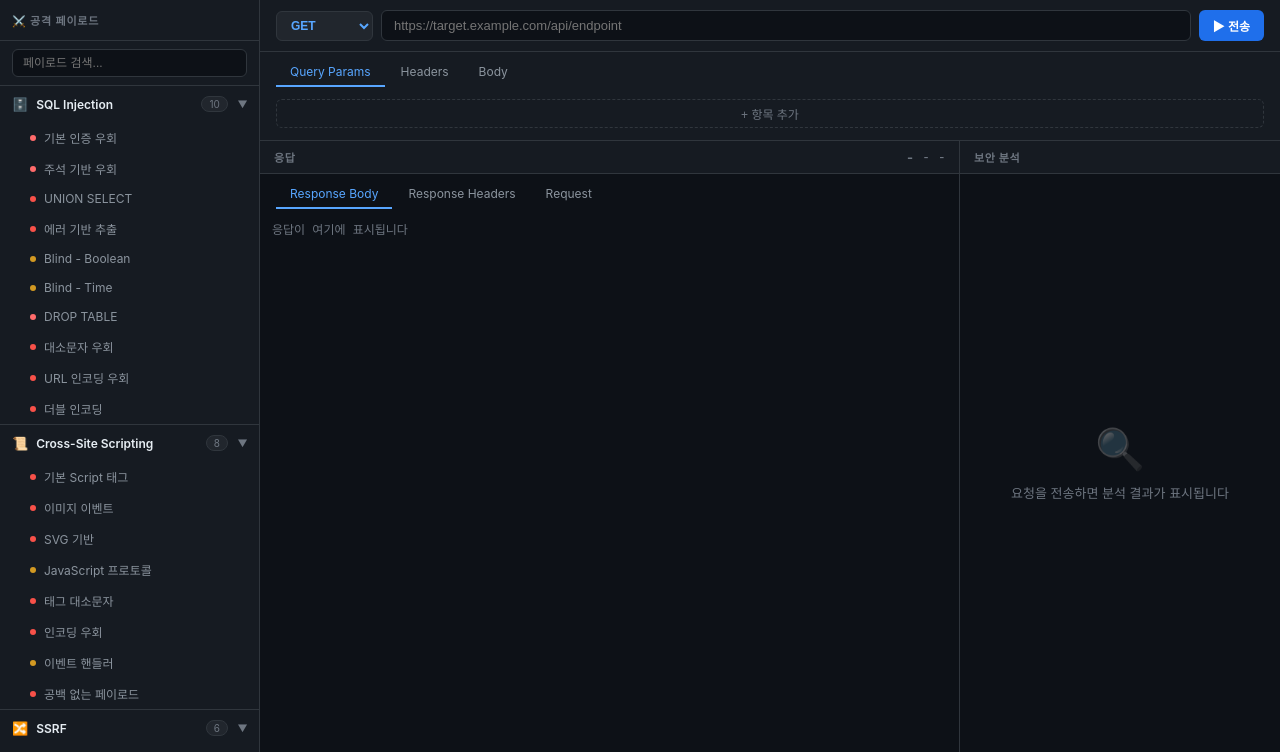
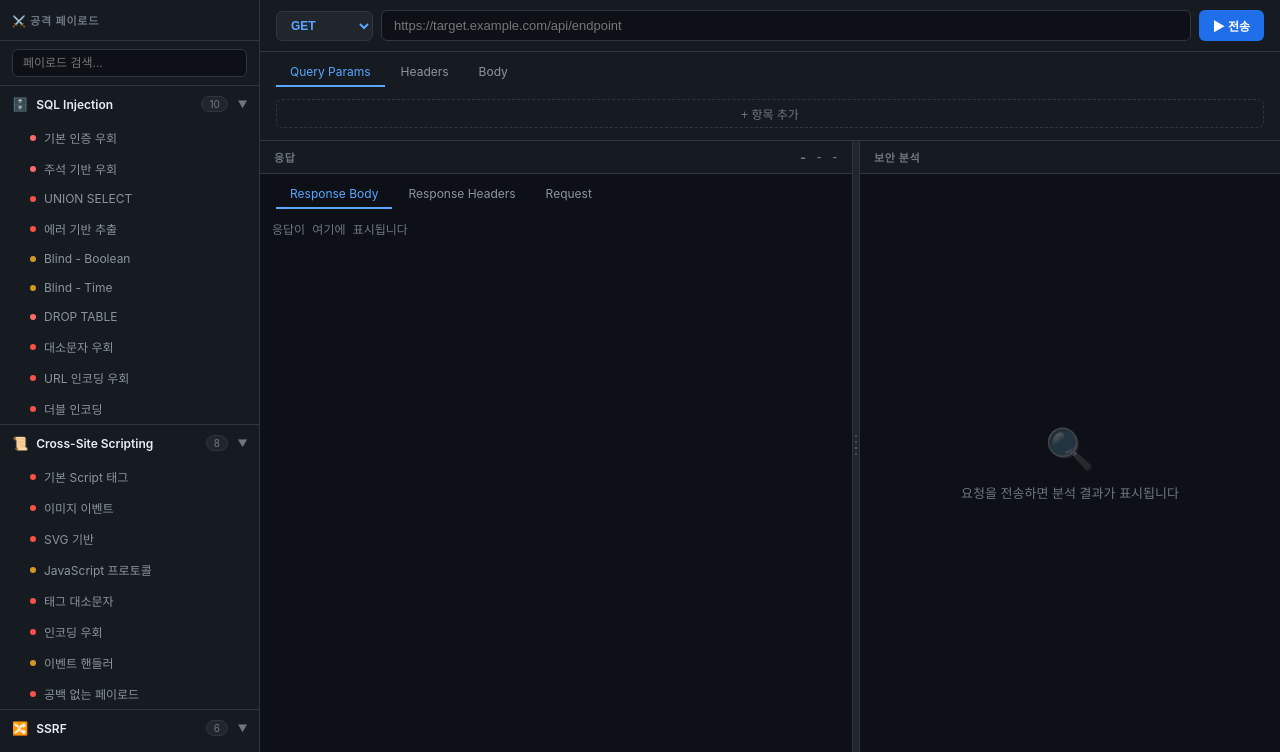
Before and after one commit to leesihyeon1/EventProbe, a FastAPI app: page / in a window 1280 px wide. Shown: the part 48-800 px from the top of the page. Run offline with FastAPI, Linux system fonts and the light colour scheme.

Commit message:
feat: 응답/보안분석 패널 가로 드래그 리사이저 추가
- 두 패널 사이에 드래그 리사이저(pane-divider) 추가
- 좌우 드래그로 보안 분석 패널 너비 자유 조정
- Ctrl + 마우스 휠로도 패널 크기 조정 가능
- 너비 설정 localStorage에 자동 저장/복원
- divider 시각 개선: grip 점선 패턴, hover 시 파란색 강조
- hover 시 "드래그하여 크기 조절" 툴팁 표시
- 보안 분석 패널 기본 너비 360 → 420px로 확대

Co-Authored-By: Claude Sonnet 4.6 <noreply@anthropic.com>

```diff
--- a/frontend/static/css/style.css
+++ b/frontend/static/css/style.css
@@ -421,15 +421,91 @@ textarea.code-editor:focus { border-color: var(--accent-dark); }
   display: flex;
   flex-direction: column;
   overflow: hidden;
-  border-right: 1px solid var(--border);
+  min-width: 200px;
 }
 
 .analysis-panel {
-  width: 320px;
+  width: 420px;
+  min-width: 260px;
+  max-width: 72%;
   flex-shrink: 0;
   display: flex;
   flex-direction: column;
   overflow: hidden;
+}
+
+/* ── 드래그 리사이저 ── */
+.pane-divider {
+  width: 8px;
+  background: var(--bg-tertiary);
+  cursor: col-resize;
+  flex-shrink: 0;
+  position: relative;
+  transition: background .15s;
+  z-index: 10;
+  border-left:  1px solid var(--border);
+  border-right: 1px solid var(--border);
+}
+
+.pane-divider:hover,
+.pane-divider.dragging {
+  background: rgba(88,166,255,.15);
+  border-color: var(--accent-dark);
+}
+
+/* grip 점 3개 */
+.pane-divider::before {
+  content: '';
+  position: absolute;
+  top: 50%;
+  left: 50%;
+  transform: translate(-50%, -50%);
+  width: 2px;
+  height: 24px;
+  background: repeating-linear-gradient(
+    to bottom,
+    var(--border-light) 0px,
+    var(--border-light) 2px,
+    transparent 2px,
+    transparent 6px
+  );
+  border-radius: 1px;
+  pointer-events: none;
+}
+
+.pane-divider:hover::before,
+.pane-divider.dragging::before {
+  background: repeating-linear-gradient(
+    to bottom,
+    var(--accent) 0px,
+    var(--accent) 2px,
+    transparent 2px,
+    transparent 6px
+  );
+}
+
+/* 툴팁 라벨 */
+.pane-divider::after {
+  content: attr(title);
+  position: absolute;
+  top: 50%;
+  left: 14px;
+  transform: translateY(-50%);
+  background: var(--bg-tertiary);
+  border: 1px solid var(--border);
+  border-radius: var(--radius);
+  padding: 3px 7px;
+  font-size: 10px;
+  color: var(--text-secondary);
+  white-space: nowrap;
+  pointer-events: none;
+  opacity: 0;
+  transition: opacity .2s;
+  z-index: 20;
+}
+
+.pane-divider:hover::after {
+  opacity: 1;
 }
 
 .panel-header {
--- a/frontend/static/js/app.js
+++ b/frontend/static/js/app.js
@@ -798,6 +798,67 @@ function switchView(view) {
   document.querySelectorAll('.topbar-tab').forEach(t => t.classList.toggle('active', t.dataset.view === view));
 }
 
+/* ══════════════════════════════════════════════════════════════════
+   드래그 리사이저 — 응답 패널 ↔ 보안 분석 패널 가로 크기 조정
+   ══════════════════════════════════════════════════════════════════ */
+function initPaneResizer() {
+  const divider     = document.getElementById('paneDivider');
+  const resArea     = document.getElementById('responseArea');
+  const analysisEl  = document.getElementById('analysisPanel');
+  if (!divider || !resArea || !analysisEl) return;
+
+  // 저장된 너비 복원
+  const saved = localStorage.getItem('analysisPanelWidth');
+  if (saved) analysisEl.style.width = saved + 'px';
+
+  let dragging = false;
+  let startX   = 0;
+  let startW   = 0;
+
+  divider.addEventListener('mousedown', e => {
+    dragging = true;
+    startX   = e.clientX;
+    startW   = analysisEl.getBoundingClientRect().width;
+    divider.classList.add('dragging');
+    document.body.style.cursor    = 'col-resize';
+    document.body.style.userSelect = 'none';
+    e.preventDefault();
+  });
+
+  document.addEventListener('mousemove', e => {
+    if (!dragging) return;
+    // 마우스를 왼쪽으로 이동 → 분석 패널 넓어짐
+    // 오른쪽으로 드래그 → 분석 패널 좁아짐 / 왼쪽으로 드래그 → 넓어짐
+    const delta  = startX - e.clientX;
+    const areaW  = resArea.getBoundingClientRect().width;
+    const newW   = Math.min(Math.max(startW + delta, 260), areaW - 200);
+    analysisEl.style.width = newW + 'px';
+  });
+
+  document.addEventListener('mouseup', () => {
+    if (!dragging) return;
+    dragging = false;
+    divider.classList.remove('dragging');
+    document.body.style.cursor     = '';
+    document.body.style.userSelect = '';
+    // 너비 저장
+    localStorage.setItem('analysisPanelWidth',
+      analysisEl.getBoundingClientRect().width);
+  });
+
+  // 마우스 휠로 크기 조정 (Ctrl + 휠)
+  resArea.addEventListener('wheel', e => {
+    if (!e.ctrlKey) return;
+    e.preventDefault();
+    const areaW = resArea.getBoundingClientRect().width;
+    const curW  = analysisEl.getBoundingClientRect().width;
+    const step  = e.deltaY > 0 ? -20 : 20;  // 아래 = 좁힘, 위 = 넓힘
+    const newW  = Math.min(Math.max(curW + step, 220), areaW - 200);
+    analysisEl.style.width = newW + 'px';
+    localStorage.setItem('analysisPanelWidth', newW);
+  }, { passive: false });
+}
+
 /* ── Init ── */
 document.addEventListener('DOMContentLoaded', () => {
   loadSidebar();
@@ -818,4 +879,7 @@ document.addEventListener('DOMContentLoaded', () => {
   document.getElementById('bulkCategory').addEventListener('change', e => {
     loadBulkPayloadList(e.target.value);
   });
+
+  // 패널 리사이저 초기화
+  initPaneResizer();
 });
--- a/frontend/templates/index.html
+++ b/frontend/templates/index.html
@@ -105,9 +105,9 @@
         </div>
 
         <!-- 응답 영역 -->
-        <div class="response-area">
+        <div class="response-area" id="responseArea">
           <!-- 응답 패널 -->
-          <div class="response-panel">
+          <div class="response-panel" id="responsePanel">
             <div class="panel-header">
               <span>응답</span>
               <div style="display:flex;align-items:center;gap:10px">
@@ -126,8 +126,11 @@
             <div class="response-body res-tab-content" data-tab="req-summary" id="reqSummaryBody" style="font-family:var(--font-mono);font-size:12px;line-height:1.7"></div>
           </div>
 
+          <!-- 드래그 리사이저 -->
+          <div class="pane-divider" id="paneDivider" title="드래그하여 크기 조절"></div>
+
           <!-- 분석 패널 -->
-          <div class="analysis-panel">
+          <div class="analysis-panel" id="analysisPanel">
             <div class="panel-header">
               <span>보안 분석</span>
               <span id="analysisVerdict"></span>
```
